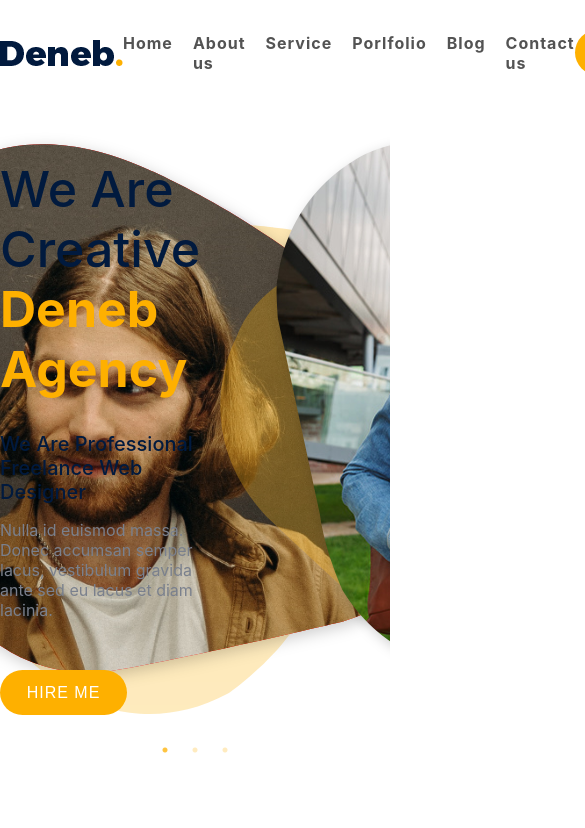
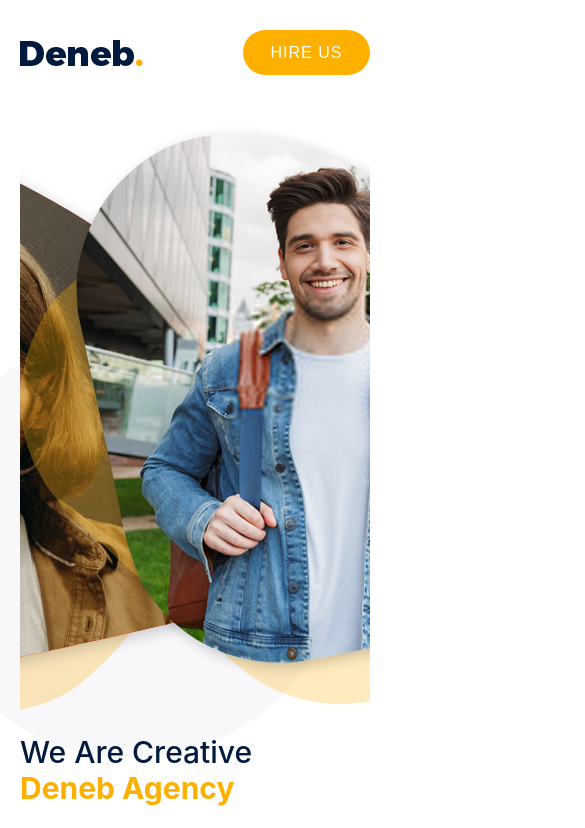
Before and after one commit to sakib-75/Creative-Portfolio, a React (Create React App) app: page / in a window 390 px wide. Shown: the top 828 px of the page, 585 px wide, since content can reach past the window. Built offline with nearby package versions, Linux system fonts and the light colour scheme.

Commit message:
Update Header.css

```diff
--- a/src/Components/Header/Header.css
+++ b/src/Components/Header/Header.css
@@ -79,6 +79,7 @@
   font-size: 50px;
   font-weight: 500;
   color: #011a3e;
+  margin-top: 0;
 }
 
 .slider-item .slider-text .slider-title span {
@@ -101,4 +102,88 @@
 .slick-dots li button:before {
   color: #FEB000 !important;
 }
+
+/*..................Responsive...............*/
+@media only screen and (min-width: 1020px) and (max-width: 1280px) {
+  .container {
+    max-width: 960px;
+  }
+  .slider-img {
+    max-width: 500px;
+  }
+}
+
+@media only screen and (min-width: 780px) and (max-width: 1020px) {
+  .container {
+    max-width: 720px;
+  }
+  .main-nav {
+    display: none;
+  }
+  .slider-item {
+    -ms-grid-columns: auto;
+        grid-template-columns: auto;
+    row-gap: 30px;
+  }
+  .slider-item .slider-text {
+    -webkit-box-ordinal-group: 2;
+        -ms-flex-order: 1;
+            order: 1;
+  }
+  .slider-item .slider-img {
+    max-width: 100%;
+  }
+}
+
+@media only screen and (min-width: 570px) and (max-width: 780px) {
+  .container {
+    max-width: 510px;
+  }
+  .main-nav {
+    display: none;
+  }
+  .slider-item {
+    -ms-grid-columns: auto;
+        grid-template-columns: auto;
+    row-gap: 30px;
+  }
+  .slider-item .slider-text {
+    -webkit-box-ordinal-group: 2;
+        -ms-flex-order: 1;
+            order: 1;
+  }
+  .slider-item .slider-text .slider-title {
+    font-size: 34px;
+  }
+  .slider-item .slider-img {
+    max-width: 100%;
+  }
+}
+
+/* ...........Mobile ..........*/
+@media only screen and (max-width: 570px) {
+  .container {
+    max-width: 100%;
+    padding: 0px 20px;
+  }
+  .main-nav {
+    display: none;
+  }
+  .slider-item {
+    -ms-grid-columns: auto;
+        grid-template-columns: auto;
+    row-gap: 30px;
+  }
+  .slider-item .slider-text {
+    -webkit-box-ordinal-group: 2;
+        -ms-flex-order: 1;
+            order: 1;
+  }
+  .slider-item .slider-text .slider-title {
+    font-size: 30px;
+  }
+  .slider-item .slider-img {
+    max-width: 100%;
+  }
+}
 /*# sourceMappingURL=Header.css.map */
```
